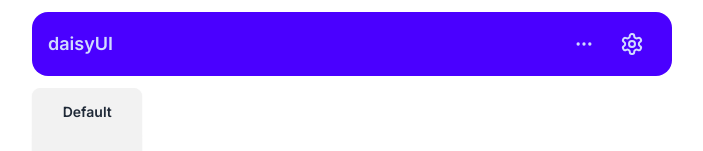
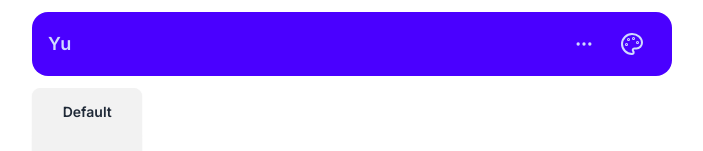
Before and after one commit to piotrszubert/blog-template-daisy, a Next.js app: page /settings in a window 1280 px wide. Shown: the top 151 px of the page, without its empty margins (288-991 px from the left). Built offline with nearby package versions, Linux system fonts and the light colour scheme.

Commit message:
updated navbar links

```diff
--- a/app/components/navbar.tsx
+++ b/app/components/navbar.tsx
@@ -1,3 +1,4 @@
+import { Palette } from "lucide-react"
 import Link from "next/link"
 
 export const Navbar = () => {
@@ -6,14 +7,14 @@ export const Navbar = () => {
             <Link
                 href="/"
                 className="font-semibold text-lg">
-                    daisyUI
+                    Yu
             </Link>
             <div className="ms-auto">
                 <button className="btn btn-square btn-ghost">
                     <svg xmlns="http://www.w3.org/2000/svg" fill="none" viewBox="0 0 24 24" className="inline-block w-5 h-5 stroke-current"><path stroke-linecap="round" stroke-linejoin="round" stroke-width="2" d="M5 12h.01M12 12h.01M19 12h.01M6 12a1 1 0 11-2 0 1 1 0 012 0zm7 0a1 1 0 11-2 0 1 1 0 012 0zm7 0a1 1 0 11-2 0 1 1 0 012 0z"></path></svg>
                 </button>
-                <Link className="btn btn-square btn-ghost" href="/settings" title="Settings">
-                    <svg xmlns="http://www.w3.org/2000/svg" width="24" height="24" viewBox="0 0 24 24" fill="none" stroke="currentColor" stroke-width="2" stroke-linecap="round" stroke-linejoin="round" className="lucide lucide-settings"><path d="M12.22 2h-.44a2 2 0 0 0-2 2v.18a2 2 0 0 1-1 1.73l-.43.25a2 2 0 0 1-2 0l-.15-.08a2 2 0 0 0-2.73.73l-.22.38a2 2 0 0 0 .73 2.73l.15.1a2 2 0 0 1 1 1.72v.51a2 2 0 0 1-1 1.74l-.15.09a2 2 0 0 0-.73 2.73l.22.38a2 2 0 0 0 2.73.73l.15-.08a2 2 0 0 1 2 0l.43.25a2 2 0 0 1 1 1.73V20a2 2 0 0 0 2 2h.44a2 2 0 0 0 2-2v-.18a2 2 0 0 1 1-1.73l.43-.25a2 2 0 0 1 2 0l.15.08a2 2 0 0 0 2.73-.73l.22-.39a2 2 0 0 0-.73-2.73l-.15-.08a2 2 0 0 1-1-1.74v-.5a2 2 0 0 1 1-1.74l.15-.09a2 2 0 0 0 .73-2.73l-.22-.38a2 2 0 0 0-2.73-.73l-.15.08a2 2 0 0 1-2 0l-.43-.25a2 2 0 0 1-1-1.73V4a2 2 0 0 0-2-2z"/><circle cx="12" cy="12" r="3"/></svg>
+                <Link className="btn btn-square btn-ghost" href="/themes" title="Themes">
+                    <Palette />
                 </Link>
             </div>
         </div>
```
